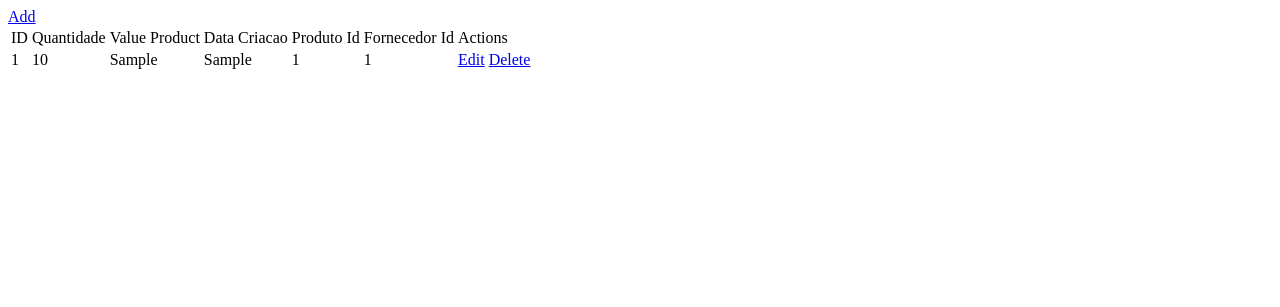
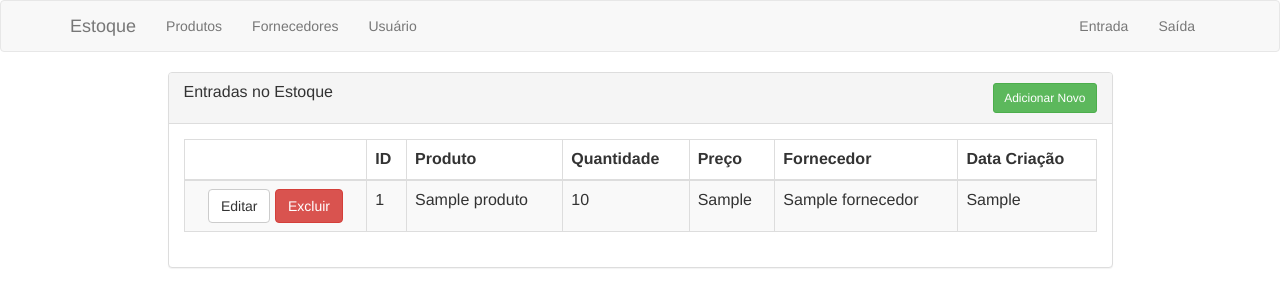
Before and after one commit to DEXTERNATAN/axm, a CodeIgniter app: page /database/compra in a window 1280 px wide. Shown: the top 307 px of the page. Run offline with CodeIgniter, Linux system fonts and the light colour scheme; tables that the repository leaves empty or names only in its code hold one stand-in row (values such as "Sample post"); some libraries are stand-ins or nearby versions.

Commit message:
entrada no estoque e produto

```diff
--- a/application/controllers/Compra.php
+++ b/application/controllers/Compra.php
@@ -18,6 +18,8 @@ class Compra extends CI_Controller
     function index()
     {
         $data['compra'] = $this->Compra_model->get_all_compra();
+
+        $this->load->view('cabecalho');
         $this->load->view('compra/index',$data);
     }
 
@@ -44,7 +46,11 @@ class Compra extends CI_Controller
         }
         else
         {
-            $this->load->view('compra/add');
+            $this->load->model('Fornecedor_model');
+            $data['fornecedor'] = $this->Fornecedor_model->get_all_fornecedor();
+
+            $this->load->view('cabecalho');
+            $this->load->view('compra/add',$data);
         }
     }
 
@@ -66,18 +72,24 @@ class Compra extends CI_Controller
 			if($this->form_validation->run())
             {
                 $params = array(
+
 					'quantidade' => $this->input->post('quantidade'),
 					'value_product' => $this->input->post('value_product'),
-					'data_criacao' => $this->input->post('data_criacao'),
+                    'fornecedor_id' => $this->input->post('fornecedor')
                 );
-
-                $this->Compra_model->update_compra($id,$params);
+                $ids = array(
+                    'produto_id' => $this->input->post('produto_id'),
+                    'compra_id' => $id
+                    );
+                $this->Compra_model->update_compra($ids,$params);
                 redirect('compra/index');
             }
             else
             {
                 $data['compra'] = $this->Compra_model->get_compra($id);
-
+                $this->load->model('Fornecedor_model');
+                $data['fornecedor'] = $this->Fornecedor_model->get_all_fornecedor();
+                $this->load->view('cabecalho');
                 $this->load->view('compra/edit',$data);
             }
         }
--- a/application/models/Compra_model.php
+++ b/application/models/Compra_model.php
@@ -16,7 +16,8 @@ class Compra_model extends CI_Model
      */
     function get_compra($id)
     {
-        return $this->db->get_where('compra',array('id'=>$id))->row_array();
+        $this->db->join('produto','produto.id = c.produto_id');
+        return $this->db->get_where('compra c',array('c.id'=>$id))->row_array();
     }
 
     /*
@@ -24,7 +25,12 @@ class Compra_model extends CI_Model
      */
     function get_all_compra()
     {
-        return $this->db->get('compra')->result_array();
+        $this->db->select('c.id,c.quantidade, c.data_criacao, c.value_product, fornecedor.nome,produto.nome as produto');
+        $this->db->join('fornecedor','fornecedor.id = c.fornecedor_id');
+        $this->db->join('produto','produto.id = c.produto_id');
+
+        return $this->db->get('compra c')->result_array();
+
     }
 
     /*
@@ -41,7 +47,8 @@ class Compra_model extends CI_Model
      */
     function update_compra($id,$params)
     {
-        $this->db->where('id',$id);
+        $this->db->where('produto_id',$id['produto_id']);
+        $this->db->where('id',$id['compra_id']);
         $this->db->update('compra',$params);
     }
 
--- a/application/models/Produto_model.php
+++ b/application/models/Produto_model.php
@@ -16,7 +16,11 @@ class Produto_model extends CI_Model
      */
     function get_produto($id)
     {
-        return $this->db->get_where('produto',array('id'=>$id))->row_array();
+            $this->db->select('p.id,p.nome, c.quantidade, c.value_product, c.fornecedor_id, c.data_criacao');
+            $this->db->from('produto p');
+            $this->db->join('compra c', 'p.id = c.produto_id');
+            $this->db->where('p.id', $id);
+        return $this->db->get()->row_array();
     }
 
     /*
--- a/application/views/cabecalho.php
+++ b/application/views/cabecalho.php
@@ -22,6 +22,11 @@
 		        <li><a href="<?=base_url('fornecedor')?>">Fornecedores</a></li>
 		        <li><a href="<?=base_url('usuario')?>">Usuário</a></li>
 		      </ul>
+		      <ul class="nav navbar-nav navbar-right">
+
+		        <li><a href="<?=base_url('compra')?>">Entrada</a></li>
+		        <li><a href="#">Saída</a></li>
+		      </ul>
 		    </div><!-- /.navbar-collapse -->
 		  </div><!-- /.container-fluid -->
 		</nav>
--- a/application/views/compra/index.php
+++ b/application/views/compra/index.php
@@ -1,29 +1,78 @@
-<div class="pull-right">
-	<a href="<?php echo site_url('compra/add'); ?>" class="btn btn-success">Add</a>
-</div>
+<html>
+	<title>Entradas no Estoque</title>
+	<body>
+		<div class="container">
+      <div class="row">
 
-<table class="table table-striped">
-    <tr>
-		<td>ID</td>
-		<td>Quantidade</td>
-		<td>Value Product</td>
-		<td>Data Criacao</td>
-		<td>Produto Id</td>
-		<td>Fornecedor Id</td>
-		<td>Actions</td>
-    </tr>
-	<?php foreach($compra as $c): ?>
-    <tr>
-		<td><?php echo $c['id']; ?></td>
-		<td><?php echo $c['quantidade']; ?></td>
-		<td><?php echo $c['value_product']; ?></td>
-		<td><?php echo $c['data_criacao']; ?></td>
-		<td><?php echo $c['produto_id']; ?></td>
-		<td><?php echo $c['fornecedor_id']; ?></td>
-		<td>
-            <a href="<?php echo site_url('compra/edit/'.$c['id']); ?>" class="btn btn-info">Edit</a>
-            <a href="<?php echo site_url('compra/remove/'.$c['id']); ?>" class="btn btn-danger">Delete</a>
-        </td>
-    </tr>
-	<?php endforeach; ?>
-</table>
+        <div class="col-md-10 col-md-offset-1">
+
+          <div class="panel panel-default panel-table">
+            <div class="panel-heading">
+              <div class="row">
+                <div class="col col-xs-6">
+                  <h3 class="panel-title">Entradas no Estoque</h3>
+                </div>
+                <div class="col col-xs-6 text-right">
+                  <a href="<?=base_url('/compra/add')?>" role="button" class="btn btn-sm btn-success btn-create">Adicionar Novo</a>
+                </div>
+              </div>
+            </div>
+            <div class="panel-body">
+              <table class="table table-striped table-bordered table-list">
+                <thead>
+                  <tr>
+                      <th><em class="fa fa-cog"></em></th>
+                      <th class="hidden-xs">ID</th>
+                      <th>Produto</th>
+                      <th>Quantidade</th>
+                      <th>Preço</th>
+                      <th>Fornecedor</th>
+                      <th>Data Criação</th>
+                  </tr>
+                </thead>
+                <tbody>
+                        <tr>
+                          <?php foreach($compra as $c): ?>
+                          <td align="center">
+                            <a href="<?php echo site_url('compra/edit/'.$c['id']); ?>" class="btn btn-default"><em class="fa fa-pencil"></em>Editar</a>
+                            <a href="<?php echo site_url('compra/remove/'.$c['id']); ?>" class="btn btn-danger"><em class="fa fa-trash"></em>Excluir</a>
+                          </td>
+                          <td class="hidden-xs"><?php echo $c['id']; ?></td>
+							<td><?php echo $c['produto']; ?></td>
+							<td><?php echo $c['quantidade']; ?></td>
+							<td><?php echo $c['value_product']; ?></td>
+							<td><?php echo $c['nome']; ?></td>
+							<td><?php echo $c['data_criacao']; ?></td>
+                        </tr>
+						<?php endforeach; ?>
+                      </tbody>
+              </table>
+
+            </div>
+            <!-- <div class="panel-footer">
+              <div class="row">
+                <div class="col col-xs-4">Page 1 of 5
+                </div>
+                <div class="col col-xs-8">
+                  <ul class="pagination hidden-xs pull-right">
+                    <li><a href="#">1</a></li>
+                    <li><a href="#">2</a></li>
+                    <li><a href="#">3</a></li>
+                    <li><a href="#">4</a></li>
+                    <li><a href="#">5</a></li>
+                  </ul>
+                  <ul class="pagination visible-xs pull-right">
+                      <li><a href="#">«</a></li>
+                      <li><a href="#">»</a></li>
+                  </ul>
+                </div>
+              </div>
+            </div> -->
+          </div>
+
+        </div>
+      </div>
+    </div>
+	</body>
+
+</html>
--- a/application/views/fornecedor/index.php
+++ b/application/views/fornecedor/index.php
@@ -13,7 +13,7 @@
                   <h3 class="panel-title">Fornecedores</h3>
                 </div>
                 <div class="col col-xs-6 text-right">
-                  <a href="<?=base_url('/usuario/add')?>" role="button" class="btn btn-sm btn-success btn-create">Adicionar Novo</a>
+                  <a href="<?=base_url('/fornecedor/add')?>" role="button" class="btn btn-sm btn-success btn-create">Adicionar Novo</a>
                 </div>
               </div>
             </div>
```
Also changed, not shown: application/controllers/Produto.php (+16 -7 lines), application/views/compra/add.php (+35 -15 lines), application/views/compra/edit.php (+45 -15 lines), application/views/produto/add.php (added, +35 -0 lines), application/views/produto/edit.php (added, +33 -0 lines), application/views/produto/index.php (+58 -28 lines).
